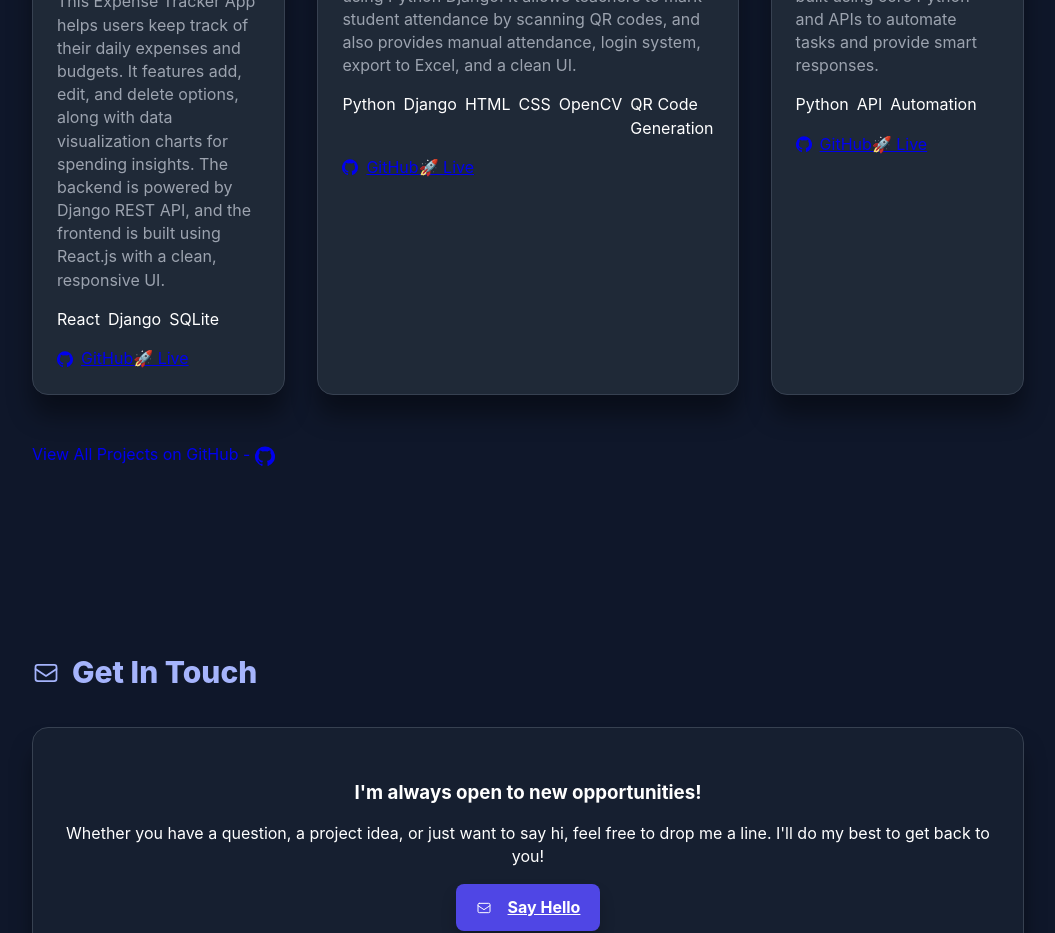
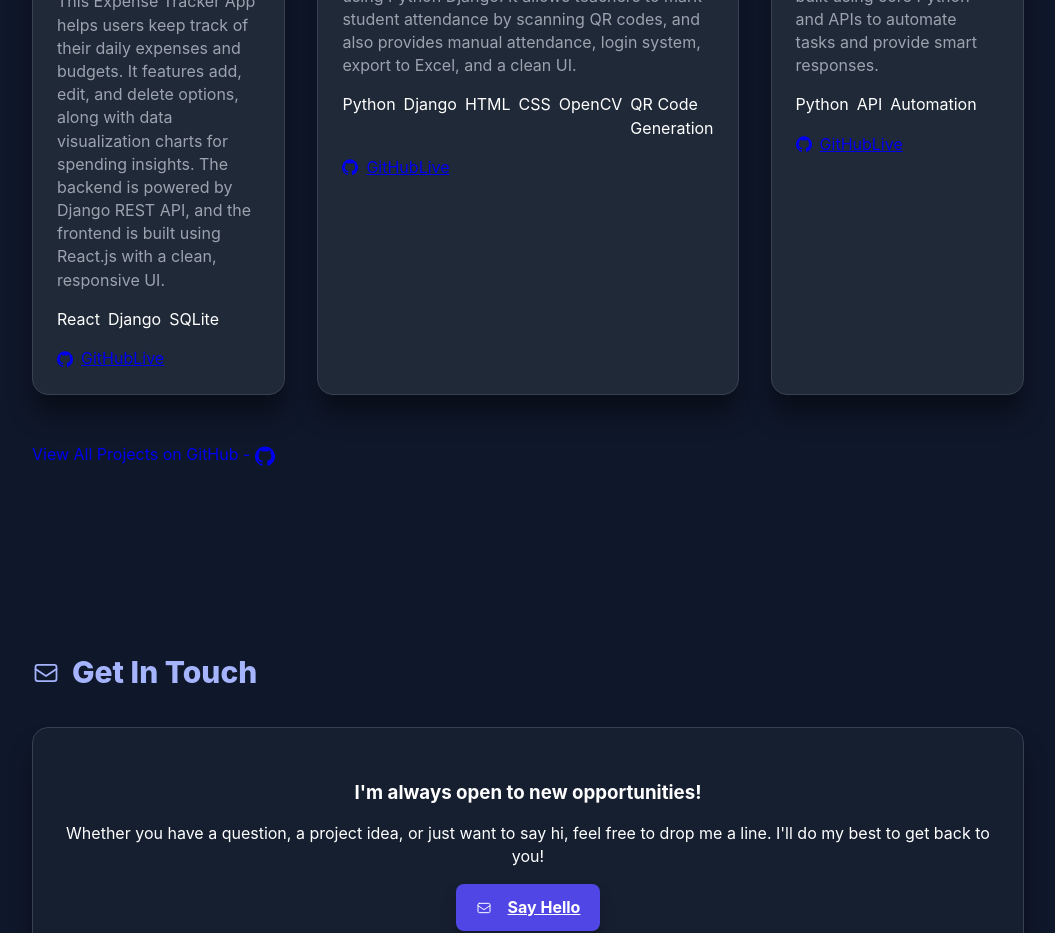
Before and after one commit to Dev-Rahul07/Rahul-Pandit, a React (Create React App) app: page / in a window 1280 px wide. Shown: the part 2640-3573 px from the top of the page, without its empty margins (112-1167 px from the left). Built offline with nearby package versions, Linux system fonts and the light colour scheme.

Commit message:
Update ProjectsCard.jsx

```diff
--- a/src/components/ProjectsCard.jsx
+++ b/src/components/ProjectsCard.jsx
@@ -19,13 +19,13 @@ const ProjectCard = ({ project }) => (
     </div>
 
     {/* Links */}
-    <div className="flex gap-3">
+    <div className="flex gap-6"> {/* Increased gap between buttons */}
       {project.githubUrl && (
         <a
           href={project.githubUrl}
           target="_blank"
           rel="noopener noreferrer"
-          className="flex items-center gap-2 px-4 py-2 bg-blue-600 hover:bg-blue-700 text-white rounded transition-colors duration-200"
+          className="flex items-center gap-2 px-4 py-2 bg-blue-600 text-white rounded transition-all duration-200 hover:bg-blue-700 hover:underline"
         >
           <Github className="icon icon-sm" /> GitHub
         </a>
@@ -35,9 +35,9 @@ const ProjectCard = ({ project }) => (
           href={project.deployUrl}
           target="_blank"
           rel="noopener noreferrer"
-          className="flex items-center gap-2 px-4 py-2 bg-green-600 hover:bg-green-700 text-white rounded transition-colors duration-200"
+          className="flex items-center gap-2 px-4 py-2 bg-green-600 text-white rounded transition-all duration-200 hover:bg-green-700 hover:underline"
         >
-          🚀 Live
+           Live
         </a>
       )}
     </div>
```
